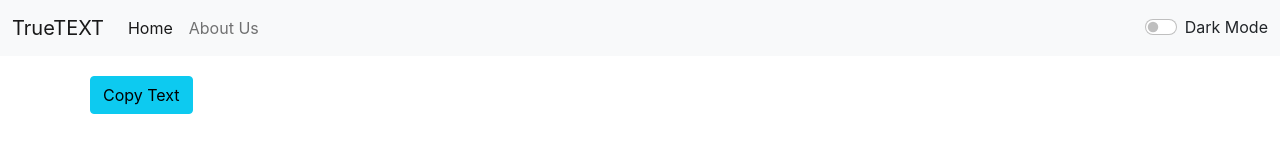
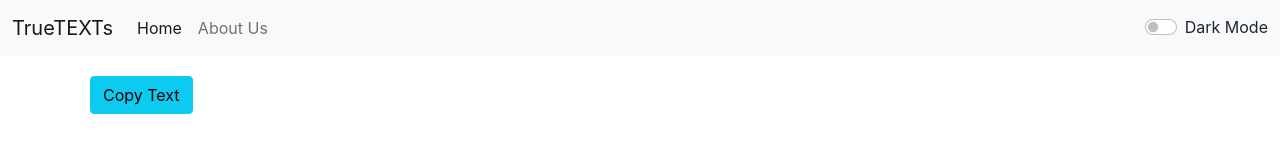
Before and after one commit to snowBaby222/TrueTEXTs, a React (Create React App) app: page / in a window 1280 px wide. Shown: the top 141 px of the page. Built offline with nearby package versions, Linux system fonts and the light colour scheme.

Commit message:
Update App.js

```diff
--- a/src/App.js
+++ b/src/App.js
@@ -47,7 +47,7 @@ function App() {
   </BrowserRouter>*/}
 
 <BrowserRouter>  {/*using react router*/}
-<Navbar title='TrueTEXT' home='Home' about='About Us' mode={mode} toggleMode={toggleMode}/>
+<Navbar title='TrueTEXTs' home='Home' about='About Us' mode={mode} toggleMode={toggleMode}/>
 <div className="container my-3">
     <Routes>
       <Route exact path="/" element={<TextForm heading='Analyze your text' textToAnalyze='Enter text to analyze:'/>}>
```
